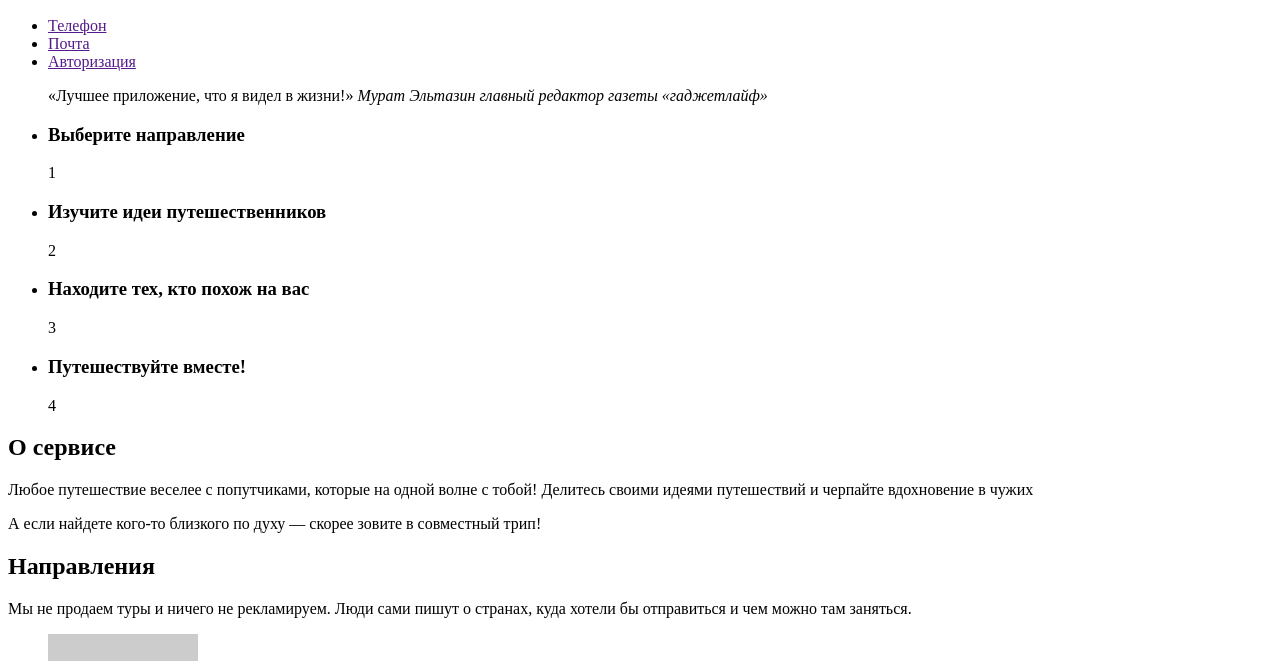
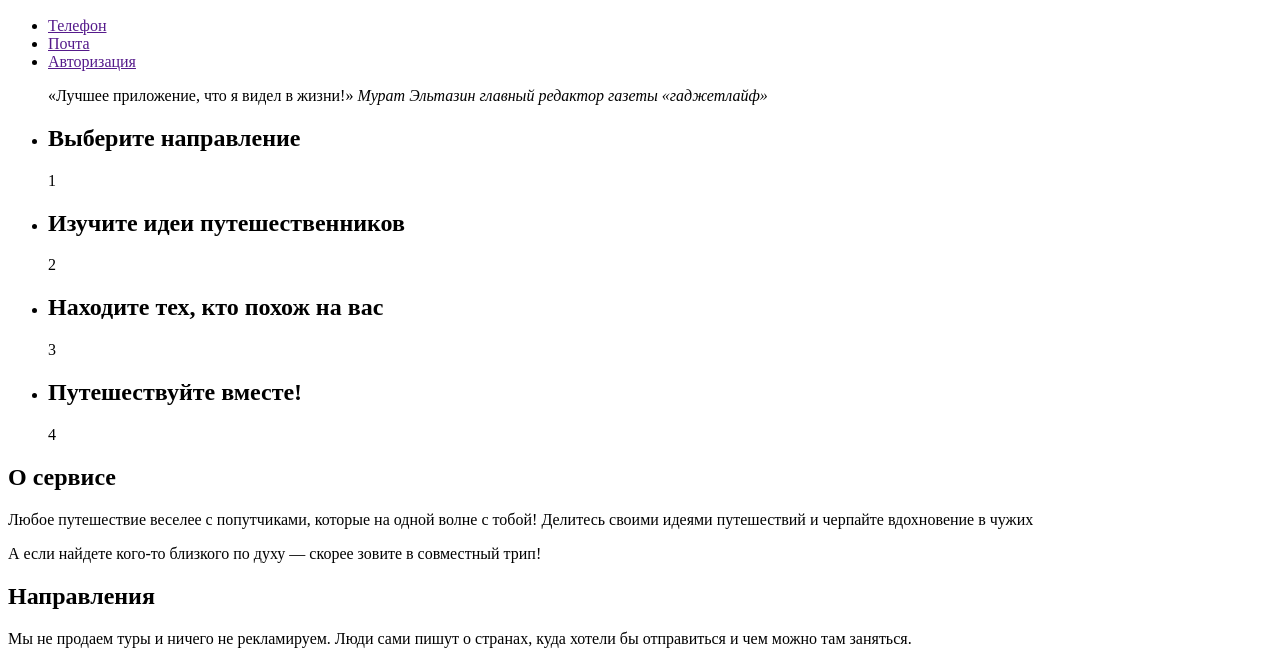
Before and after one commit to Nailya2019/1171555-pognali-18, a website: page source/index.html in a window 1280 px wide. Shown: the part 79-740 px from the top of the page. Drawn offline with Linux system fonts and the light colour scheme; placeholder pictures from the web are drawn by us.

Commit message:
Правки 2

```diff
--- a/source/index.html
+++ b/source/index.html
@@ -30,10 +30,10 @@
 			</blockquote>
 
 			<ul class="advantages__list">
-				<li class="advantages__item advantages__item--orange"><h3>Выберите направление</h3><span>1</span></li>
-				<li class="advantages__item advantages__item--orange-light"><h3>Изучите идеи путешественников</h3><span>2</span></li>
-				<li class="advantages__item advantages__item--yellow"><h3>Находите тех, кто похож на вас</h3><span>3</span></li>
-				<li class="advantages__item advantages__item--yellow-light"><h3>Путешествуйте вместе!</h3><span>4</span></li>
+				<li class="advantages__item advantages__item--orange"><h2>Выберите направление</h2><span>1</span></li>
+				<li class="advantages__item advantages__item--orange-light"><h2>Изучите идеи путешественников</h2><span>2</span></li>
+				<li class="advantages__item advantages__item--yellow"><h2>Находите тех, кто похож на вас</h2><span>3</span></li>
+				<li class="advantages__item advantages__item--yellow-light"><h2>Путешествуйте вместе!</h2><span>4</span></li>
 			</ul>
 		</section>
 
```
Also changed, not shown: source/catalog.html (+4 -4 lines).
